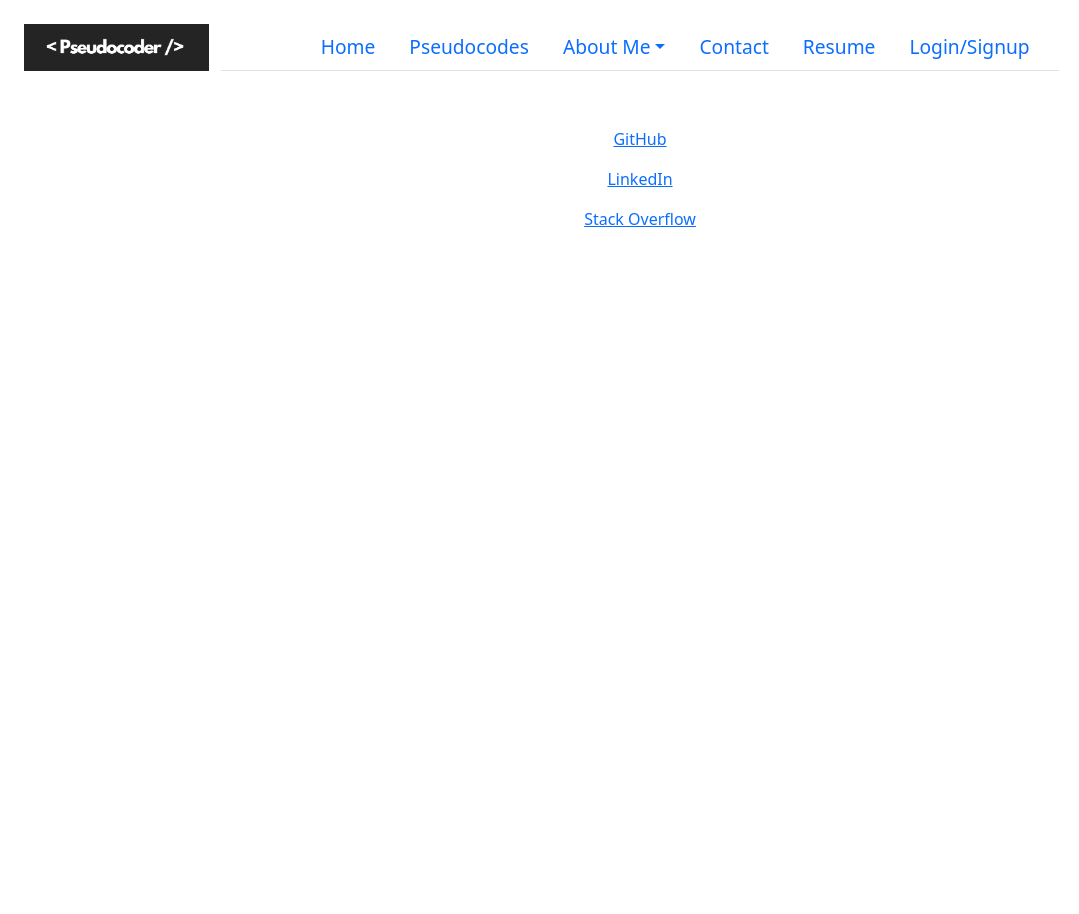
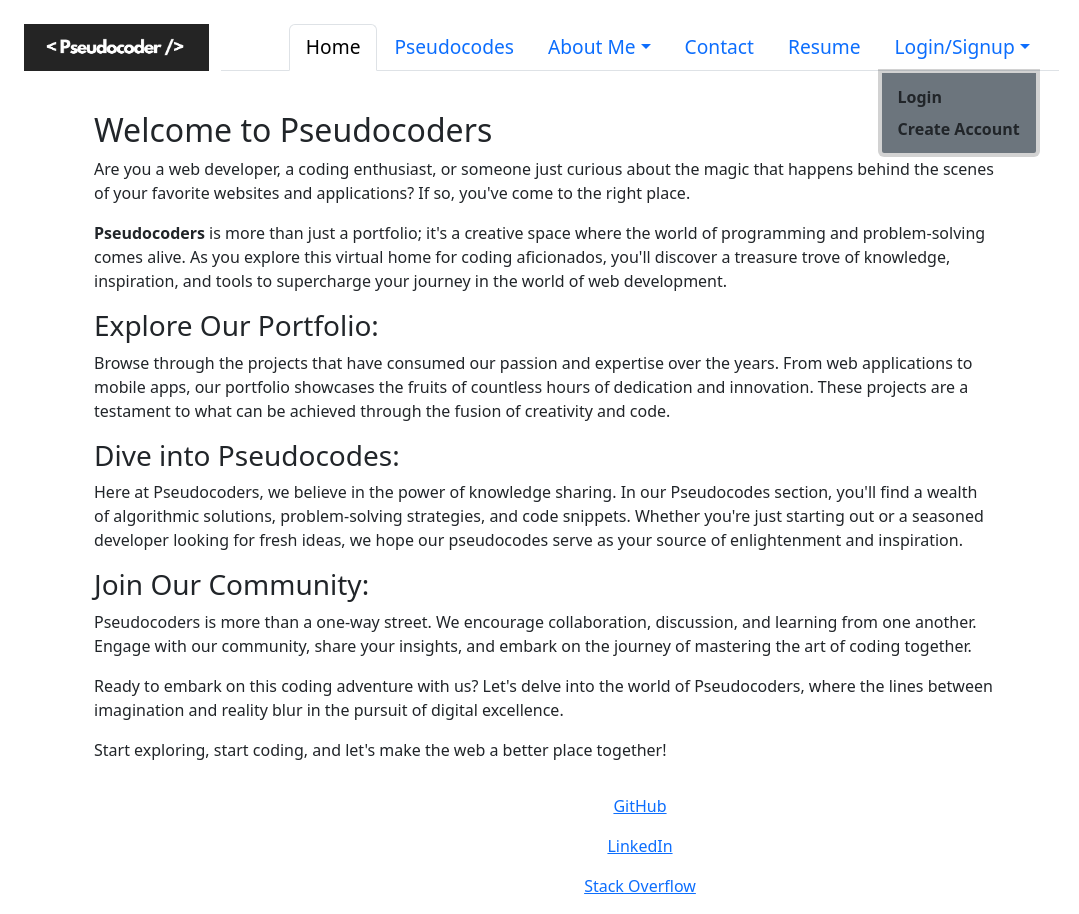
Before and after one commit to romluc/pseudocoders, a React (Vite) app in the folder client/: page / in a window 1280 px wide. Both pictures are taken after a click on the link "Login/Signup". Shown: the whole page, without its empty margins (0-1079 px from the left). Before the commit the page ends 800 px from the top, so only its background shows below. Built offline with nearby package versions, Linux system fonts and the light colour scheme.

Commit message:
added login logic and made it a modal box. ps: it looks sexyyyy!

```diff
--- a/client/src/components/Header.jsx
+++ b/client/src/components/Header.jsx
@@ -5,8 +5,10 @@
 
 // when the portfolio is loaded for the first time, then the about me title and section are selected by default
 
-import React, { useState } from 'react';
+import React, { useState, useEffect, useRef } from 'react';
 import Auth from '../utils/auth';
+import {Button} from 'react-bootstrap';
+import LoginModal from './LoginModal';
 
 
 
@@ -14,6 +16,43 @@ function Header({currentPage, handlePageChange}) {
 
     const [isAboutOpen, setIsAboutOpen] = useState(false);
     const [isMenuOpen, setMenuOpen] = useState(false);
+    const [isLoginOpen, setLoginOpen] = useState(false);
+    const [showLoginModal, setShowLoginModal] = useState(false);
+
+    const aboutRef = useRef(null);
+    const loginRef = useRef(null);
+
+    const toggleLoginModal = () => {
+        setShowLoginModal(!showLoginModal);
+    }
+
+    const closeLoginModal = () => setShowLoginModal(false);
+
+    useEffect(()=>{
+        const handleOutsideClick = (event) => {
+            if(aboutRef.current && !aboutRef.current.contains(event.target)){
+                closeAbout();
+            }
+
+            if(loginRef.current && !loginRef.current.contains(event.target)){
+                closeLogin();
+            }
+        }
+
+        document.body.addEventListener('click', handleOutsideClick);
+
+        return ()=> {
+            document.body.removeEventListener('click', handleOutsideClick);
+        }
+    })
+
+    const toggleLogin = () => {
+        setLoginOpen(!isLoginOpen);
+    }
+
+    const closeLogin = () => {
+        setLoginOpen(false)
+    }
 
     const toggleMenu = () => {
         setMenuOpen(!isMenuOpen);
@@ -59,7 +98,7 @@ function Header({currentPage, handlePageChange}) {
                         className={currentPage === "Pseudocodes" || currentPage === "Pseudocode" ? "active nav-link" : "nav-link"}
                         >Pseudocodes</a>
                     </li>
-                    <li className="nav-item dropdown ">
+                    <li className="nav-item dropdown " ref={aboutRef}>
                         <a
                         href="#about"
                         onClick={() => {
@@ -75,21 +114,21 @@ function Header({currentPage, handlePageChange}) {
                             href="#about"
                             onClick={() => {
                             handlePageChange("About");
-                            closeMenu();
+                            closeAbout();
                             }}
                             className={`dropdown-item ${currentPage === "About" ? "active" : ""}`}
                         >
-                            Who Am I
+                            <b>Who Am I</b>
                         </a>
                         <a
                             href="#portfolio"
                             onClick={() => {
                             handlePageChange("Portfolio");
-                            closeMenu();
+                            closeAbout();
                             }}
                             className={`dropdown-item ${currentPage === "Portfolio" ? "active" : ""}`}
                         >
-                            Portfolio
+                            <b>Portfolio</b>
                         </a>
                         </div>
                     </li>
@@ -125,15 +164,39 @@ function Header({currentPage, handlePageChange}) {
                         </li>
                     ) : (
 
-                        <li className="nav-item">
-                        <a onClick={() => handlePageChange("login")}
-                        className='nav-link' >
+                        <li className="nav-item" ref={loginRef}>
+                        <a onClick={() => {
+                            toggleLogin();
+                        }}
+                        className={`nav-link dropdown-toggle ${currentPage === "Login" || currentPage === "Signup" ? "active" : ""}`} >
                         Login/Signup
                         </a>
+                        <div className={`dropdown-menu ${isLoginOpen ? 'show bg-secondary border-4' : ''}`} aria-labelledby="aboutDropdown">
+                        <a
+                        className='dropdown-item'
+                        onClick={()=>{
+                            toggleLoginModal();
+                        }}
+                        >
+                            <b>Login</b>
+                        </a>
+                        <LoginModal show={showLoginModal} handleClose={closeLoginModal} />
+                        <a
+                            href="#signup"
+                            onClick={() => {
+                            handlePageChange("Signup");
+                            closeLogin();
+                            }}
+                            className={`dropdown-item ${currentPage === "Signup" ? "active" : ""}`}
+                        >
+                            <b>Create Account</b>
+                        </a>
+                        </div>
                         </li>
 
                     )}
                 </ul>
+
 
                 {window.innerWidth <= 992 && <button className="navbar-toggler btn btn-dark col"
                 type="button"
--- /dev/null
+++ b/client/src/components/LoginModal.jsx
@@ -0,0 +1,66 @@
+import React, {useState} from 'react';
+import {useMutation} from '@apollo/client';
+import { LOGIN_USER } from '../utils/mutations';
+import Auth from '../utils/auth';
+import {Modal, Button, Form} from 'react-bootstrap';
+
+const LoginModal = ({show, handleClose}) => {
+    const [email, setEmail] = useState('');
+    const [password, setPassword] = useState('');
+    const [login, {error, data}] = useMutation(LOGIN_USER);
+
+    const handleLogin = async (event) => {
+
+        event.preventDefault();
+
+        try{
+            const {data} = await login({
+                variables: {email, password}
+            })
+
+            Auth.login(data.login.token);
+
+        } catch (e){
+            console.error(e);
+        }
+
+        setEmail('');
+        setPassword('');
+
+        handleClose();
+    }
+
+    return (
+        <Modal show={show} onHide={handleClose}>
+            <Modal.Header closeButton>
+                <Modal.Title>Login</Modal.Title>
+            </Modal.Header>
+            <Modal.Body>
+                <Form>
+                    <Form.Group controlId='formEmail'>
+                        <Form.Label>Email</Form.Label>
+                        <Form.Control type='text'
+                        placeholder='Enter your email'
+                        value={email}
+                        onChange={(e) => setEmail(e.target.value)} />
+                    </Form.Group>
+                    <Form.Group controlId='formPassword'>
+                        <Form.Label>Password</Form.Label>
+                        <Form.Control
+                            type='password'
+                            placeholder='Enter your password'
+                            value={password}
+                            onChange={(e) => setPassword(e.target.value)} />
+                    </Form.Group>
+                </Form>
+            </Modal.Body>
+            <Modal.Footer>
+                <Button variant='primary' onClick={handleLogin}>
+                    Login
+                </Button>
+            </Modal.Footer>
+        </Modal>
+    )
+};
+
+export default LoginModal;
--- a/package.json
+++ b/package.json
@@ -16,6 +16,7 @@
         "concurrently": "^5.3.0"
     },
     "dependencies": {
+        "react-bootstrap": "^2.9.1",
         "react-popper": "^2.3.0"
     }
 }
```
Also changed, not shown: 1 other file (tests, documents, lock files or other folders).
